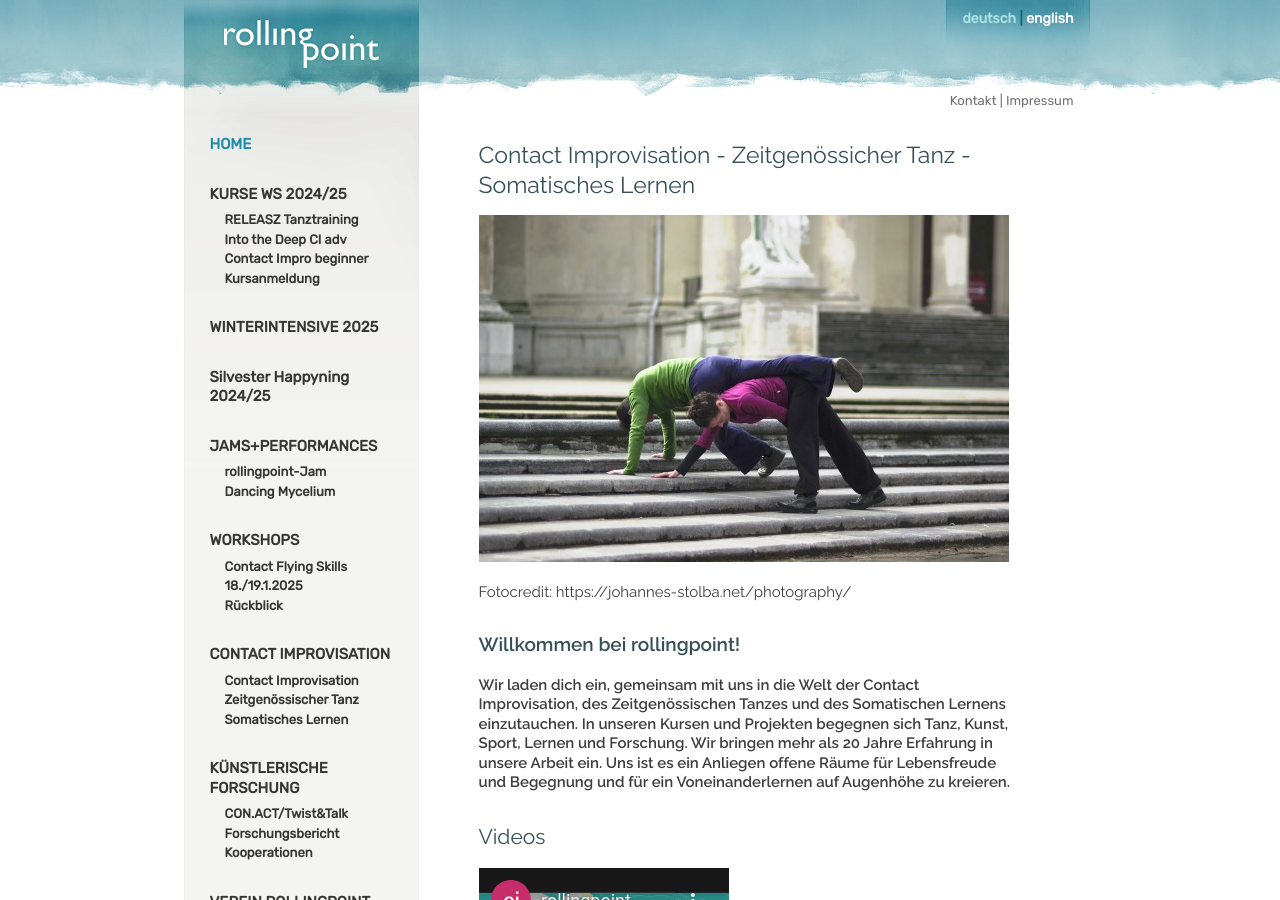
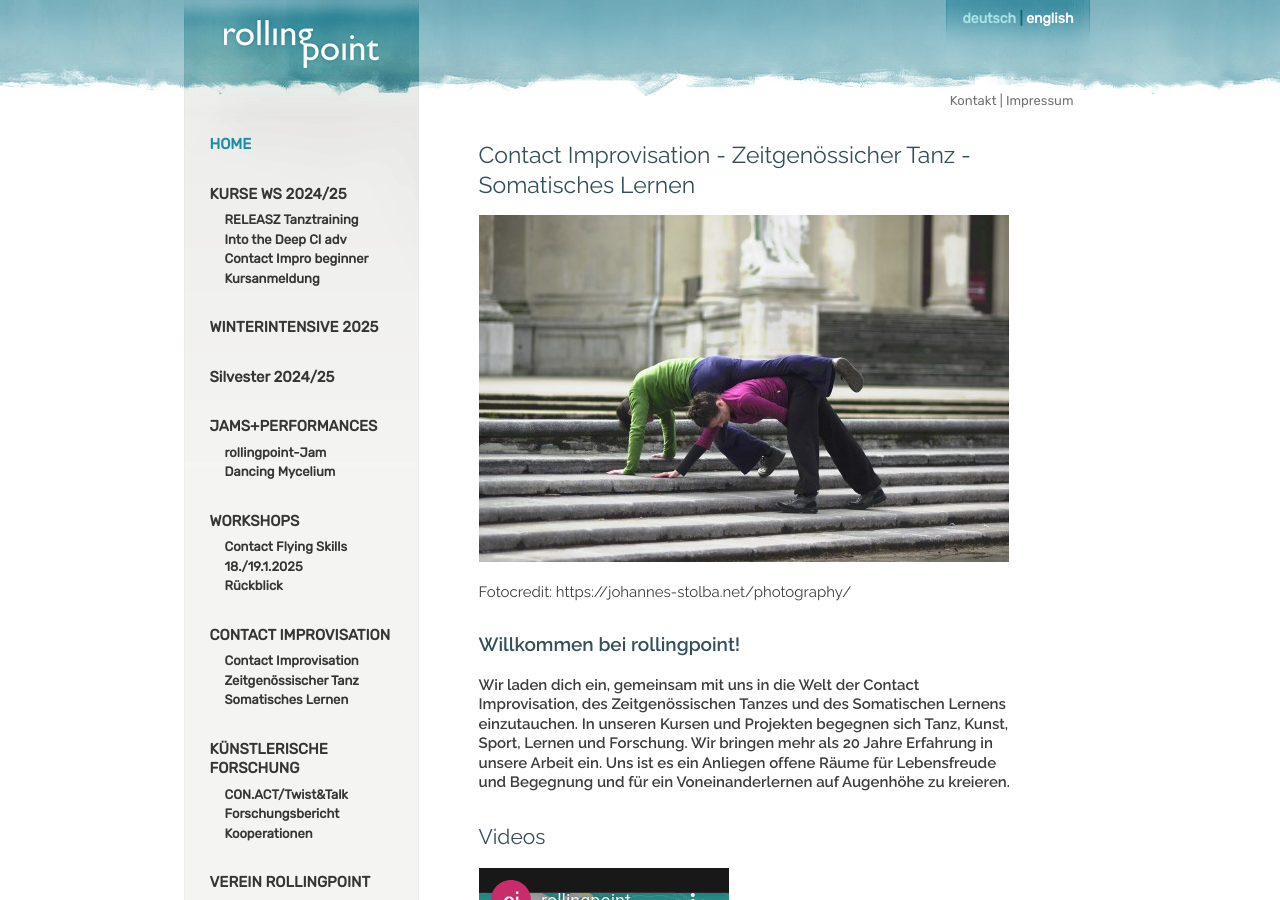
Before and after one commit to manulari/rollingpointat, a Jekyll site: the page built from _pages_de/index.md, in a window 1280 px wide and 900 px high. Built offline with Jekyll 4.4.1, drawn with Linux system fonts in a browser that asks for light colours; comment, search, counter and statistics services are not loaded.

Commit message:
Update Settings “nav_de”

```diff
--- a/_data/nav_de.yml
+++ b/_data/nav_de.yml
@@ -14,7 +14,7 @@ entries:
         path: /Kursanmeldung
   - title: WINTERINTENSIVE  2025
     path: /winterintensive
-  - title: Silvester Happyning 2024/25
+  - title: Silvester 2024/25
     path: /silvester
   - title: JAMS+PERFORMANCES
     path: /jams
```
